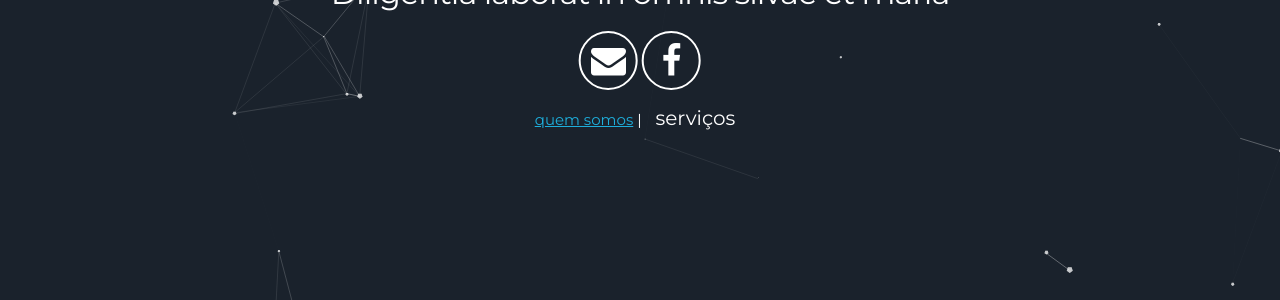
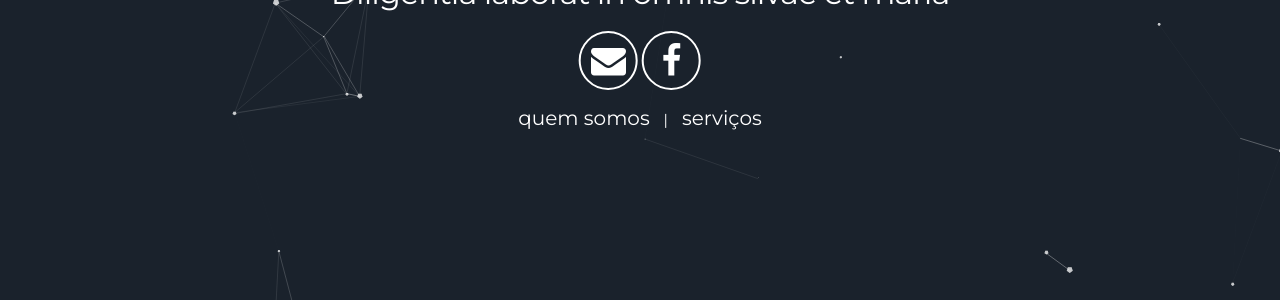
Before and after one commit to leroy1977/eQ1, a Jekyll site: the page built from index.html, in a window 1280 px wide. Shown: the part 442-742 px from the top of the page. Built offline with Jekyll 4.4.1, drawn with Linux system fonts in a browser that asks for light colours.

Commit message:
Update header.html

```diff
--- a/_includes/header.html
+++ b/_includes/header.html
@@ -12,7 +12,7 @@
         <a aria-label="My Google Plus" target="_blank" href="https://plus.google.com/{{site.gplus_username}}/posts"><i class="icon fa fa-google-plus" aria-hidden="true"></i></a>
         <a aria-label="My Github" target="_blank" href="https://github.com/{{site.github_username}}"><i class="icon fa fa-github-alt" aria-hidden="true"></i></a> -->
       </div>
-      <a class="page-scroll" href="#about" >quem somos</a>
+      <a class="link" href="#about" page-scroll>quem somos</a>
       <td align="center" width="8">|</td>
       <a class="link" href="#projects" data-scroll>serviços</a>
 
```
